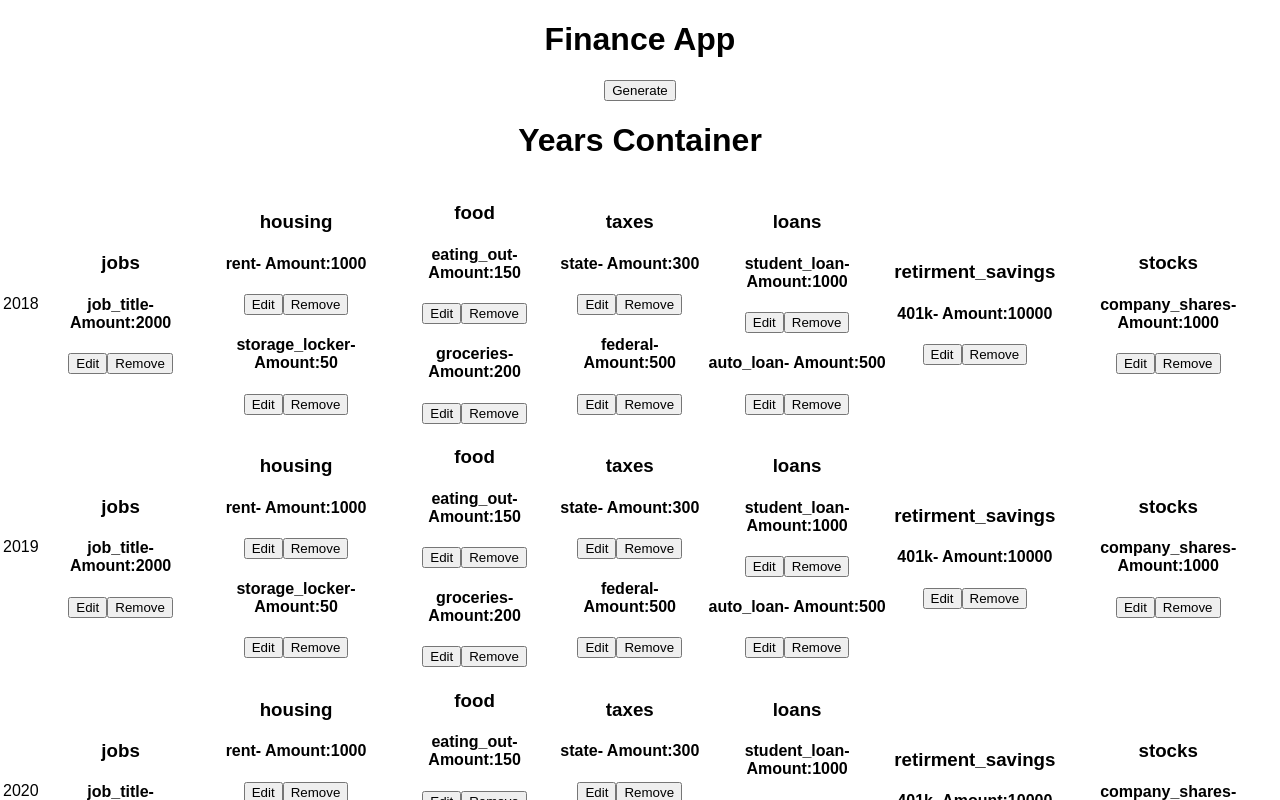
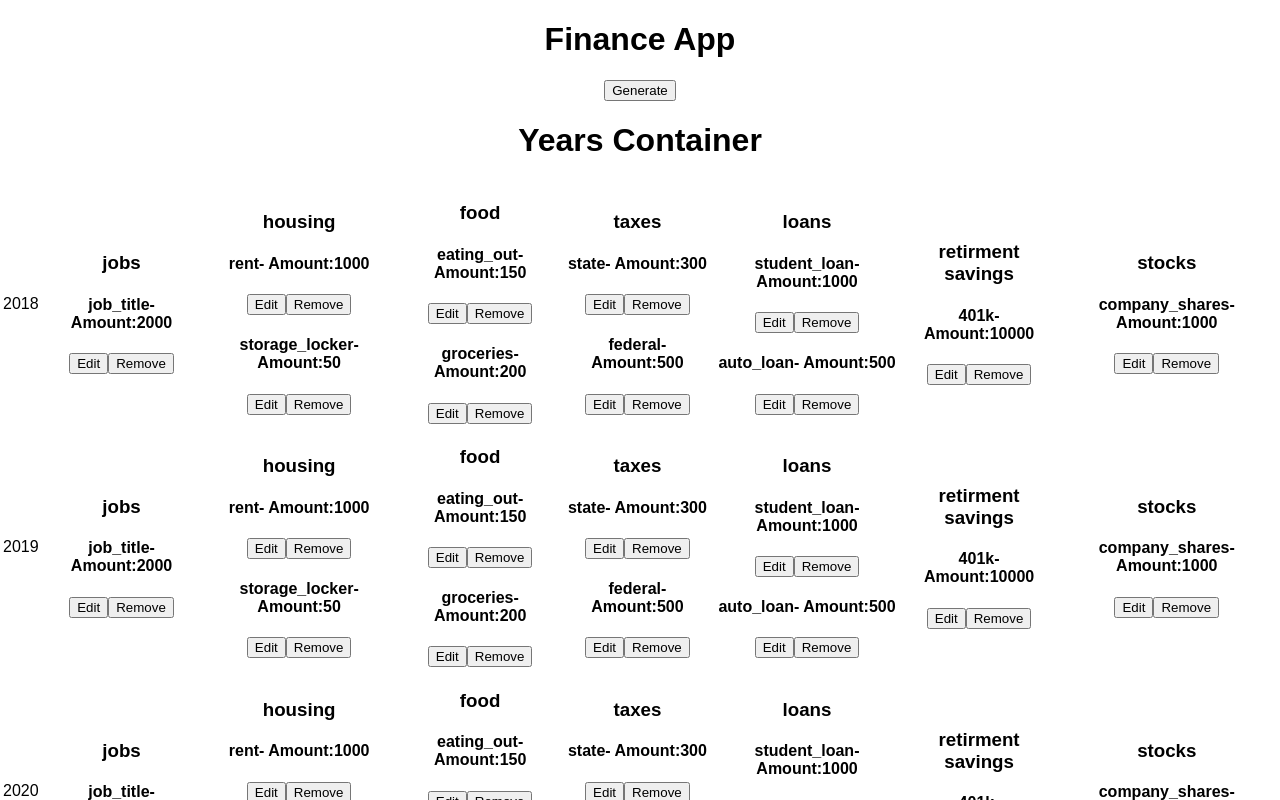
Before and after one commit to Cooper-Runstein/React-Personal-Finance-App, a React (Create React App) app: page / in a window 1280 px wide. Both pictures are taken after a click on the button "Generate". Shown: the top 800 px of the page. Built offline with nearby package versions, Linux system fonts and the light colour scheme.

Commit message:
Changed to key value titles and entries

```diff
--- a/src/App.js
+++ b/src/App.js
@@ -63,48 +63,99 @@ class App extends Component {
           pendingValues: {},
           income: [
             {
-              jobs: [
-                {job_title: 2000}
+              title: 'jobs',
+              entries: [
+                {
+                  title: 'job_title',
+                  value: 2000,
+                  isEditing: false
+                }
               ]
             }
           ],
           expenses: [
             {
-              housing: [
-                {rent: 1000},
-                {storage_locker: 50}
+              title: 'housing',
+              entries: [
+                {
+                  title: 'rent',
+                  value: 1000,
+                  isEditing: false
+                },
+                {
+                  title: 'storage_locker',
+                  value: 50,
+                  isEditing: false
+                }
               ]
             },
             {
-              food: [
-                {eating_out: 150},
-                {groceries: 200}
+              title: 'food',
+              entries: [
+                {
+                  title: 'eating_out',
+                  value: 150,
+                  isEditing: false
+                },
+                {
+                  title: 'groceries',
+                  value: 200,
+                  isEditing: false
+                }
               ]
 
             },
             {
-              taxes: [
-                {state: 300},
-                {federal: 500}
-            ]}
+              title: 'taxes',
+              entries: [
+                {
+                  title: 'state',
+                  value: 300,
+                  isEditing: false
+                },
+                {
+                  title: 'federal',
+                  value: 500,
+                  isEditing: false
+                }
+            ]
+          }
           ],
           debt: [
             {
-              loans: [
-                {student_loan: 1000},
-                {auto_loan: 500}
+              title: 'loans',
+              entries: [
+                {
+                  title: 'student_loan',
+                  value: 1000,
+                  isEditing: false
+                },
+                {
+                  title: 'auto_loan',
+                  value: 500,
+                  isEditing: false}
               ]
             },
           ],
           savings:[
             {
-              retirment_savings: [
-                {'401k': 10000}
+              title: 'retirment savings',
+              entries: [
+                {
+                  title: '401k',
+                  value: 10000,
+                  isEditing: false
+                }
               ]
             },
             {
-              stocks: [
-                {company_shares: 1000}
+              title: 'stocks',
+              entries: [
+                {
+                  title: 'company_shares',
+                  value: 1000,
+                  isEditing: false
+                }
               ]
             }
           ]
@@ -118,6 +169,13 @@ class App extends Component {
     })
 
   }
+
+  editEntry= (yearIndex, index) =>{
+
+    this.setState({})
+  }
+
+
 
   render() {
     return (
@@ -133,6 +191,7 @@ class App extends Component {
           startingSavings ={this.state.startingValues.Savings}
           currentYear = {this.state.date}
           years = {this.state.years}
+          editEntry = {this.editEntry}
         />
         <Counter
           savings={this.state.startingValues.Savings}
--- a/src/Components/Category.js
+++ b/src/Components/Category.js
@@ -5,28 +5,15 @@ import Instance from './Instance'
 
 const Category = (props) =>{
 
-    const getTitle = (object)=>{
-        for(let key in object){
-            if(object.hasOwnProperty(key)) {
-                return key;
-            }
-        }
-
-    }
-
-    const getValues= (object) =>{
-        let key = getTitle(object);
-        return object[key]
-    }
-
     return(
             <td>
-                <h3>{getTitle(props.category)}</h3>
-                {getValues(props.category).map((e,i)=> {
+                <h3>{props.category.title}</h3>
+                {props.category.entries.map((e,i)=> {
                     return(
                     <Instance
                         key={i}
                         instance={e}
+                        editEntry = {props.editEntry}
                 />)
                     })
                 }
--- a/src/Components/Instance.js
+++ b/src/Components/Instance.js
@@ -3,23 +3,12 @@ import PropTypes from 'prop-types';
 
 const Instance = (props) =>{
 
-    const getTitle = (object)=>{
-        for(let key in object){
-            if(object.hasOwnProperty(key)) {
-                return key;
-            }
-        }
-
-    }
-    const getValues= (object) =>{
-        let key = getTitle(object);
-        return object[key]
-    }
     return(
         <div id="instance">
-            <h4>{getTitle(props.instance)}- Amount:{getValues(props.instance)}</h4>
+            <h4>{props.instance.title}- Amount:{props.instance.value}</h4>
             <button
-                className="editButton">
+                className="editButton"
+                onClick={props.editInstance}>
                 Edit
             </button>
             <button
@@ -31,6 +20,8 @@ const Instance = (props) =>{
 }
 
 Instance.propTypes = {
-    debt: PropTypes.number.isRequired
+    instance: PropTypes.object.isRequired,
+    editInstance: PropTypes.func.isRequired
+
 }
 export default Instance;
--- a/src/Components/Year.js
+++ b/src/Components/Year.js
@@ -12,24 +12,28 @@ const Year =(props)=>{
                     return <Category
                         key={i}
                         category={e}
+                        editEntry={props.editEntry}
                     />
                 })}
                 {props.year.expenses.map((e,i)=>{
                     return <Category
                         key={i}
                         category={e}
+                        editEntry={props.editEntry}
                     />
                 })}
                 {props.year.debt.map((e,i)=>{
                     return <Category
                         key={i}
                         category={e}
+                        editEntry={props.editEntry}
                     />
                 })}
                 {props.year.savings.map((e,i)=>{
                     return <Category
                         key={i}
                         category={e}
+                        editEntry={props.editEntry}
                     />
                 })}
 
--- a/src/Components/YearsContainer.js
+++ b/src/Components/YearsContainer.js
@@ -13,6 +13,7 @@ const YearsContainer = (props) =>{
                         return <Year
                                 key={i}
                                 year= {y}
+                                editEntry = {props.editEntry}
                             />
                     })}
                 </tbody>
```
